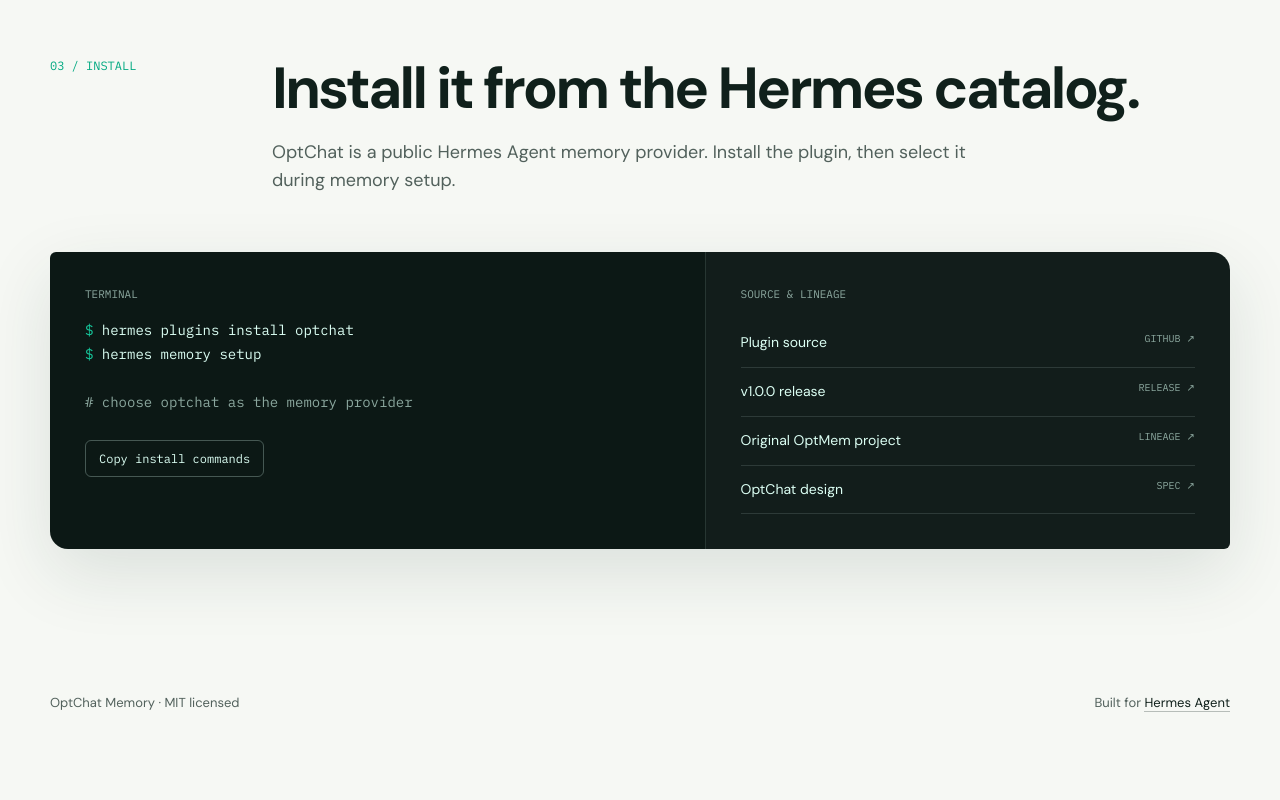
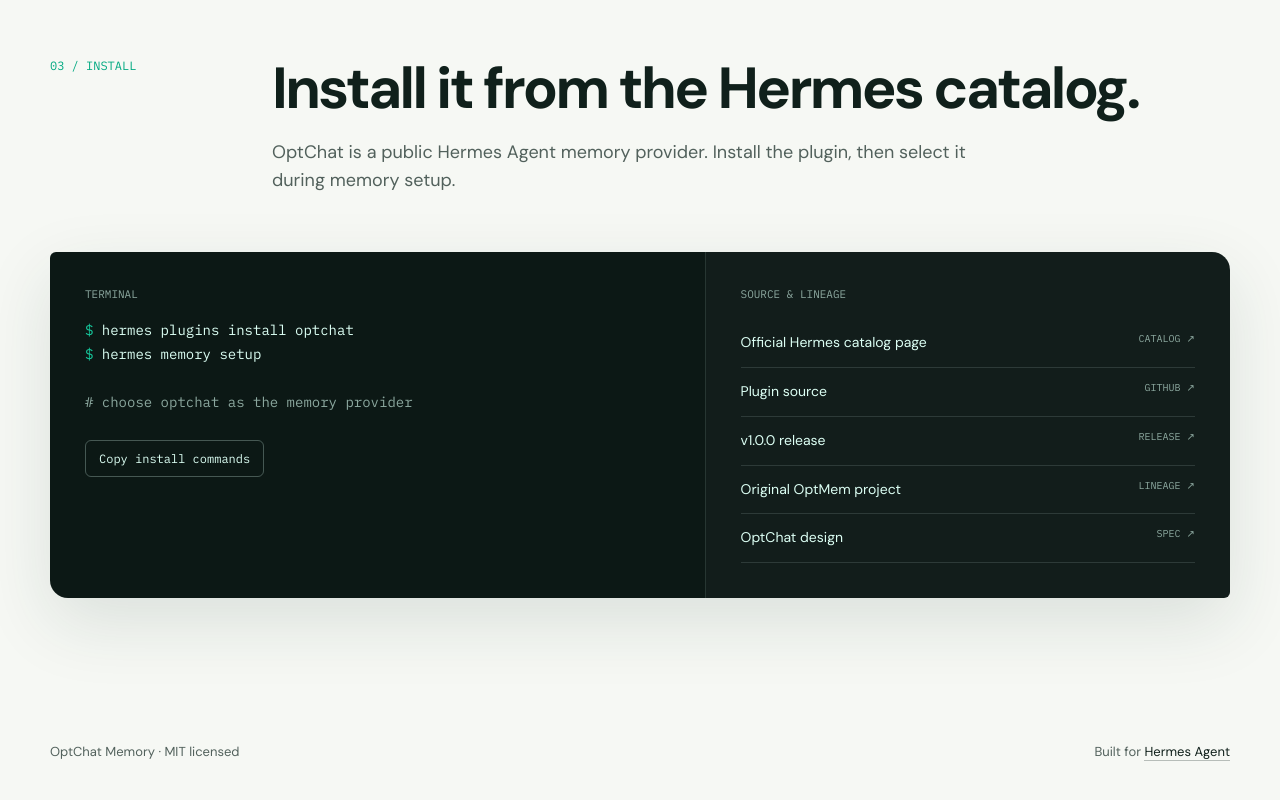
Before and after one commit to aska-digital/optchat-memory, a plain HTML site: page index.html in a window 1280 px wide. Shown: the part 2930-3730 px from the top of the page. Before the commit the page ends 3695 px from the top, so only its background shows below. Drawn offline with Linux system fonts and the light colour scheme.

Commit message:
Pages site: link official Hermes catalog page

```diff
--- a/index.html
+++ b/index.html
@@ -487,6 +487,7 @@
           <aside class="console-side" aria-label="Project links">
             <div class="console-label">SOURCE &amp; LINEAGE</div>
             <ul class="source-list">
+              <li><a href="https://hermes-agent.nousresearch.com/docs/plugins/optchat" target="_blank" rel="noreferrer">Official Hermes catalog page <span>CATALOG ↗</span></a></li>
               <li><a href="https://github.com/aska-digital/optchat-memory" target="_blank" rel="noreferrer">Plugin source <span>GITHUB ↗</span></a></li>
               <li><a href="https://github.com/aska-digital/optchat-memory/releases/tag/v1.0.0" target="_blank" rel="noreferrer">v1.0.0 release <span>RELEASE ↗</span></a></li>
               <li><a href="https://github.com/VictorTaelin/OptMem" target="_blank" rel="noreferrer">Original OptMem project <span>LINEAGE ↗</span></a></li>
```
